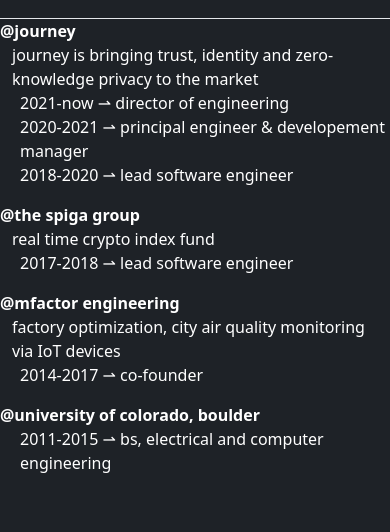
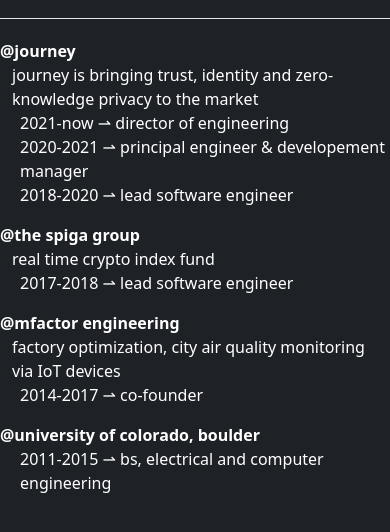
Before and after one commit to taybart/taybart.com, an Astro site in the folder frontend/: page / in a window 390 px wide. Shown: the part 56-588 px from the top of the page. Built offline with nearby package versions, Linux system fonts and the light colour scheme; Astro itself is replaced by a stand-in of ours.

Commit message:
fix: padding

```diff
--- a/frontend/src/pages/index.astro
+++ b/frontend/src/pages/index.astro
@@ -3,7 +3,7 @@
 ---
 
 <Layout>
-  <main class="w-screen h-full flex md:pl-24 md:pt-32">
+  <main class="w-screen h-full flex md:pl-24 md:pt-32 pt-5">
     <ul class="resume">
       <li>
         <div class="location">@journey</div>
```
